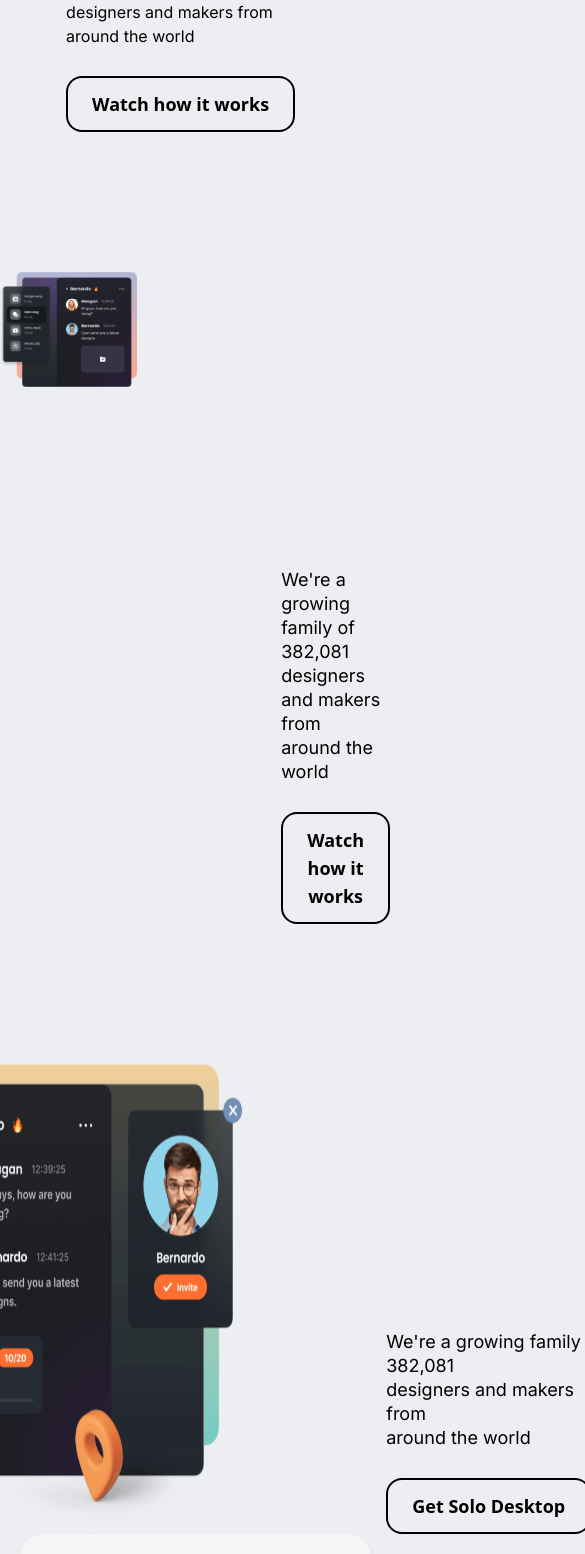
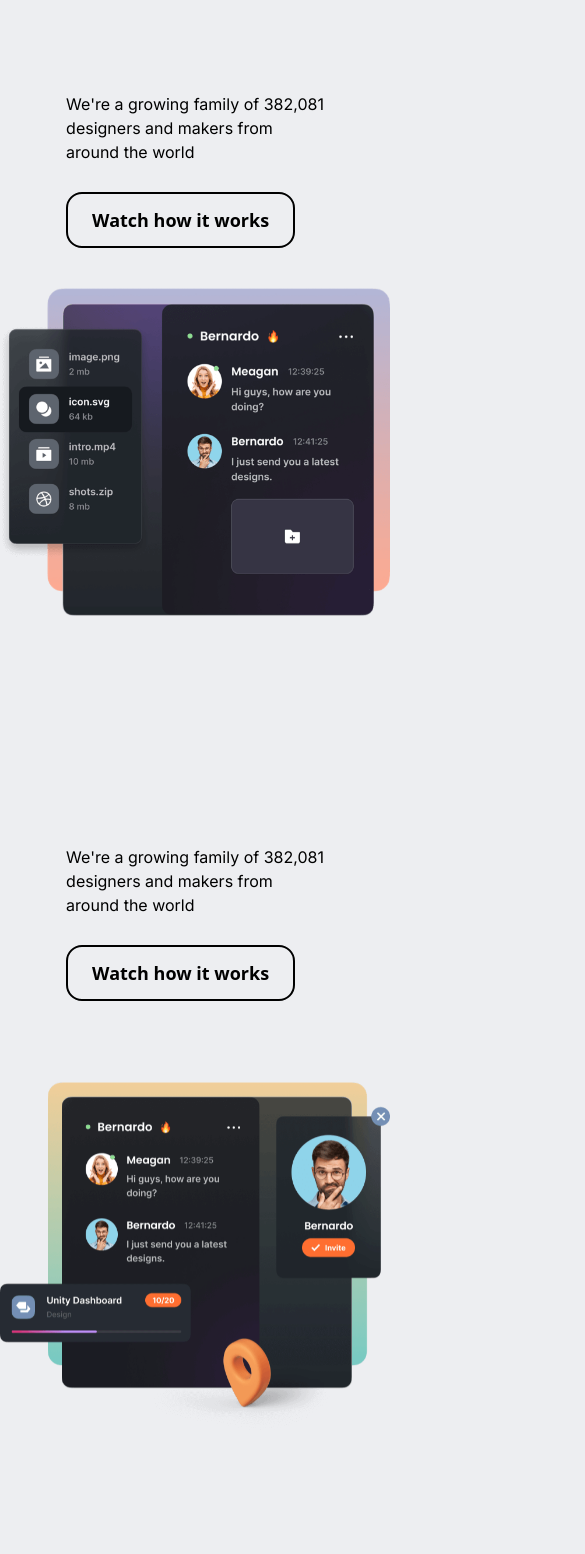
Before and after one commit to Mike47ip/Sass-pro-tailwind, a React (Vite) app: page / in a window 390 px wide. Shown: the part 4765-6319 px from the top of the page, 585 px wide, since content can reach past the window. Built offline with nearby package versions, Linux system fonts and the light colour scheme.

Commit message:
Remodify 2nd & 3rd card animation responsiveness

```diff
--- a/src/components/Projects.jsx
+++ b/src/components/Projects.jsx
@@ -128,7 +128,10 @@ const Projects = () => {
    const stayThreshold = windowHeight * 5.5;
    const shareThreshold = windowHeight * 6.6;
    const shareChatProps = windowHeight * 6.45;
-   const triangleProps1 = windowHeight * 6.9;
+   let triangleProps1 = windowHeight * 6.9;
+   if (window.innerWidth < 768) {
+    triangleProps1 = windowHeight * 9.5
+   }
    const sharePlaneProps = windowHeight * 7.8;
    const collaboPlaneProps = windowHeight * 8.15;
    let scubeProps1 = windowHeight * 5.2;
@@ -136,7 +139,10 @@ const Projects = () => {
     scubeProps1 = windowHeight * 7.5
    }
    const collaCube = windowHeight * 7.2;
-   const ballThreshold = windowHeight * 8;
+   let ballThreshold = windowHeight * 8;
+   if (window.innerWidth < 768) {
+    ballThreshold = windowHeight * 11.3
+   }
    const historyThreshold = windowHeight * 8.5;
    const megaChat1Threshold = windowHeight * 8.5;
    const megaChat2Threshold = windowHeight * 8.5;
@@ -180,6 +186,9 @@ const Projects = () => {
     </AnimatedDiv>
    </p>
    <div className="flex justify-center flex-col  items-center lg:flex-row gap-9 lg:gap-36 lg:pt-[140px] lg:right-[10%] relative">
+    <div>
+
+    </div>
     <AnimatedDiv style={scubeProps}
      className="object-contain ml-[-72%] absolute z-40" >
      <img
@@ -197,7 +206,7 @@ const Projects = () => {
        alt=""
       />
      </AnimatedDiv>
-     <p className="font-poppins text-2xl lg:text-4xl font-semibold">
+     <p className="font-poppins pt-20 text-2xl lg:text-4xl font-semibold">
       <AnimatedDiv style={stayProps}>
        Stay focused <br /> whenever, wherever
       </AnimatedDiv>
@@ -211,9 +220,9 @@ const Projects = () => {
      </button>
     </div>
    </div>
-   <div className="flex justify-center gap-36 pt-[140px]">
-    <div className="flex flex-col">
-     <img className="" src={card2} alt="" />
+   <div className="flex justify-center flex-col  items-center lg:flex-row gap-9 lg:gap-36 lg:pt-[140px] lg:right-[10%] relative">
+    <div className="flex flex-col flex-start">
+     <img className="pt-10" src={card2} alt="" />
      <AnimatedDiv style={triangleProps}>
       <img className="top-[-29px] relative" src={triangle} alt="" />
      </AnimatedDiv>
@@ -221,17 +230,17 @@ const Projects = () => {
     <div className="flex flex-col items-start">
      <AnimatedDiv style={shareChatProps}>
       <img
-       className="arrow object-contain left-[-44%] pt-5 relative"
+       className="chatcard hidden lg:block object-contain left-[-44%] pt-5 relative"
        src={chatpro}
        alt=""
       />
      </AnimatedDiv>
-     <p className="font-poppins text-4xl font-semibold">
+     <p className="font-poppins text-2xl lg:text-4xl font-semibold">
       <AnimatedDiv style={shareProps}>
        Share files at the <br /> right time
       </AnimatedDiv>
      </p>
-     <p className="font-inter text-lg font-medium leading-6 py-7 ">
+     <p className="font-inter text-[16px] lg:text-lg font-medium leading-6 py-7">
       We&apos;re a growing family of 382,081 <br /> designers and makers from{" "}
       <br /> around the world
      </p>
@@ -240,9 +249,9 @@ const Projects = () => {
      </button>
     </div>
    </div>
-   <div className="flex justify-center gap-36 pt-[140px] right-[10%]  relative">
+   <div className="flex justify-center flex-col  items-center lg:flex-row gap-9 lg:gap-36 lg:pt-[140px] lg:right-[10%] relative">
     <AnimatedDiv
-     className="object-contain z-30 absolute left-[15%]"
+     className="object-contain left-[11%] mt-[-30%] z-30 absolute lg:left-[15%]"
      style={ballProps}
     >
      <img src={ball} alt="" />
@@ -258,24 +267,24 @@ const Projects = () => {
     <div className="flex flex-col items-start">
      <AnimatedDiv style={planeProps}>
       <img
-       className="arrow object-contain left-[-44%] pt-5 relative"
+       className="plane hidden lg:block object-contain left-[-44%] pt-5 relative"
        src={plane}
        alt=""
       />
      </AnimatedDiv>
-     <p className="font-poppins text-4xl font-semibold">
+     <p className="font-poppins text-2xl lg:text-4xl font-semibold">
       <AnimatedDiv style={collaboProps}>
        Collaborate from <br /> anywhere
       </AnimatedDiv>
      </p>
-     <p className="font-inter text-lg font-medium leading-6 py-7 ">
+     <p className="font-inter text-[16px] lg:text-lg font-medium leading-6 py-7">
       <AnimatedDiv>
        We&apos;re a growing family of 382,081 <br /> designers and makers from{" "}
        <br /> around the world
       </AnimatedDiv>
      </p>
      <button className="flex text-lg items-center gap-2 font-bold  border-2 border-black border-solid rounded-2xl px-6 py-3 hover:bg-black hover:text-white">
-      Get Solo Desktop
+      Schedule and demo
      </button>
     </div>
    </div>
```
